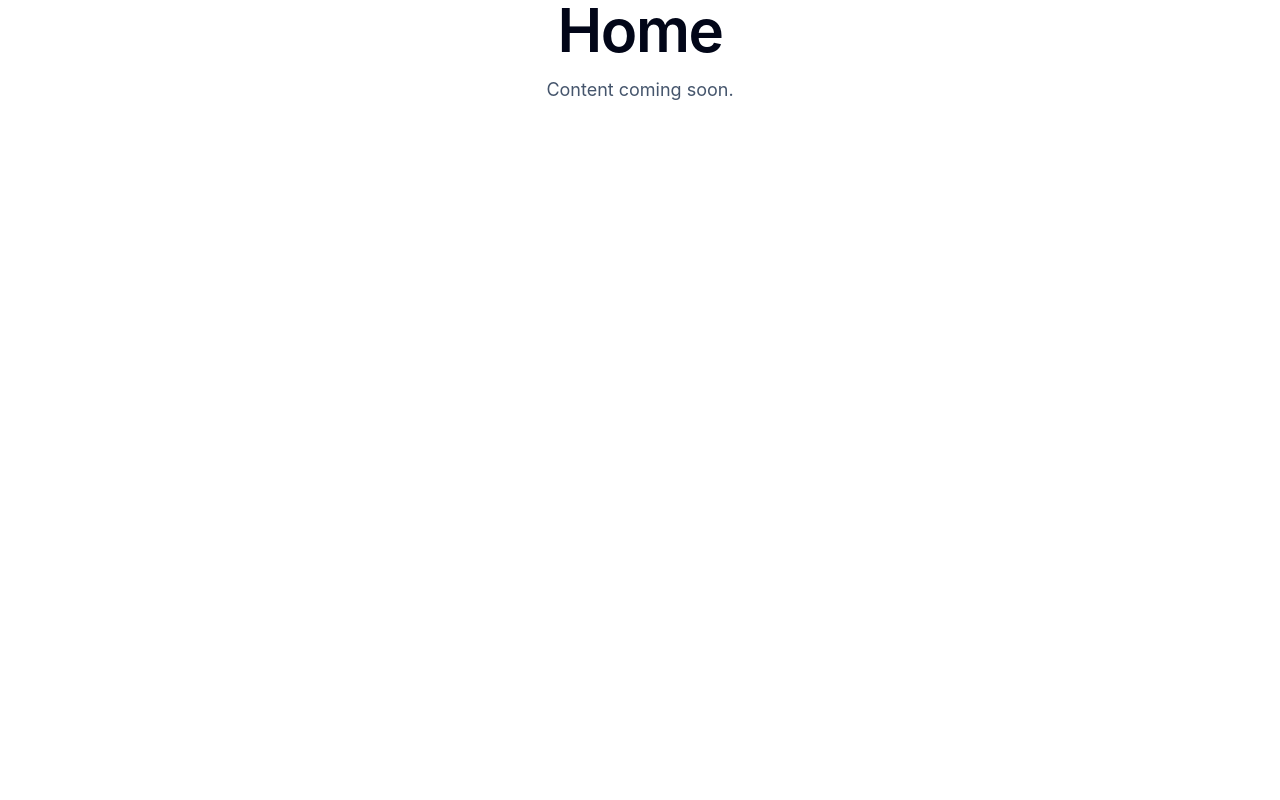
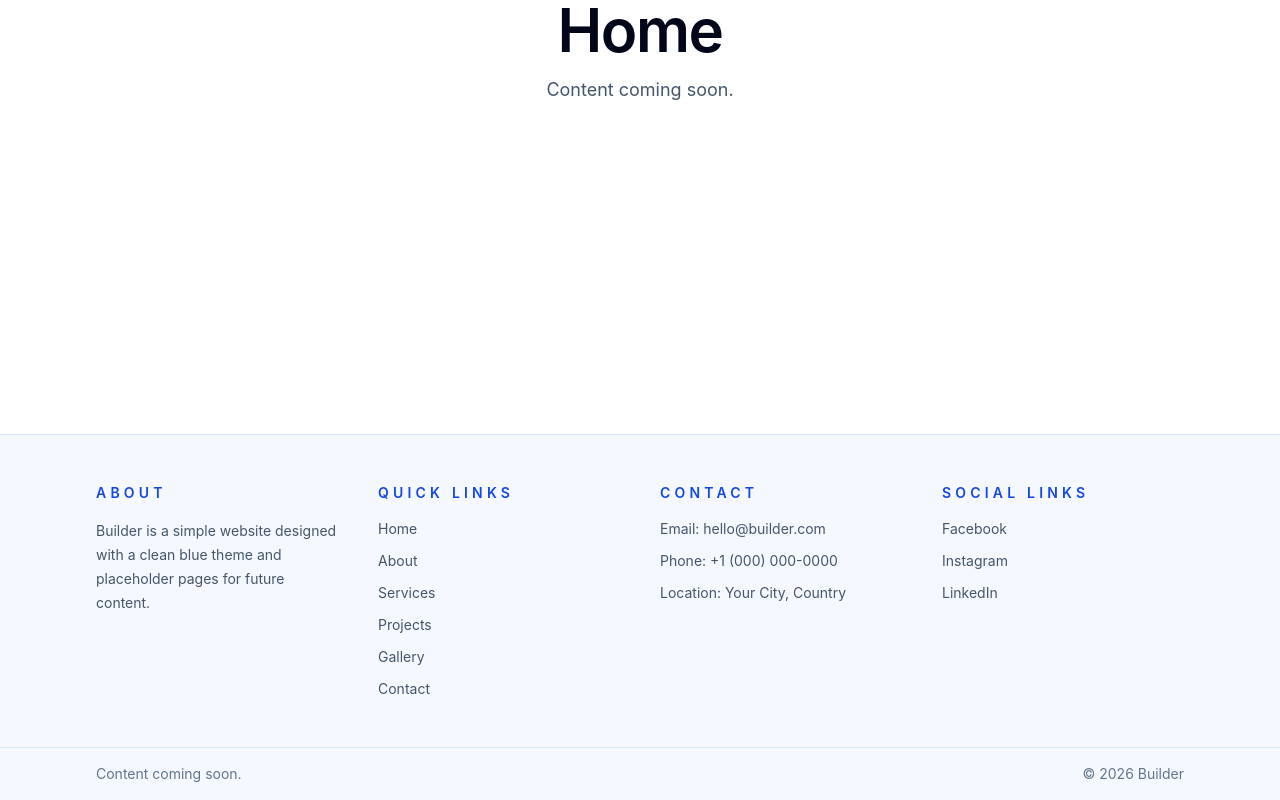
Before and after one commit to YojitSiddhant/builder-website, a Next.js app: page / in a window 1280 px wide. Shown: the part 402-1202 px from the top of the page. Before the commit the page ends 836 px from the top, so only its background shows below. Built offline with nearby package versions, Linux system fonts and the light colour scheme.

Commit message:
Add site footer

```diff
--- a/app/layout.tsx
+++ b/app/layout.tsx
@@ -1,5 +1,6 @@
 import type { Metadata } from "next";
 import "./globals.css";
+import { SiteFooter } from "@/components/site-footer";
 import { SiteHeader } from "@/components/site-header";
 
 export const metadata: Metadata = {
@@ -20,6 +21,7 @@ export default function RootLayout({
           <main className="mx-auto flex w-full max-w-6xl flex-1 flex-col px-4 pb-16 pt-8 sm:px-6 lg:px-8">
             {children}
           </main>
+          <SiteFooter />
         </div>
       </body>
     </html>
--- /dev/null
+++ b/components/site-footer.tsx
@@ -0,0 +1,84 @@
+import Link from "next/link";
+
+const quickLinks = [
+  { href: "/", label: "Home" },
+  { href: "/about", label: "About" },
+  { href: "/services", label: "Services" },
+  { href: "/projects", label: "Projects" },
+  { href: "/gallery", label: "Gallery" },
+  { href: "/contact", label: "Contact" },
+];
+
+export function SiteFooter() {
+  return (
+    <footer className="border-t border-blue-100 bg-blue-50/60">
+      <div className="mx-auto grid w-full max-w-6xl gap-10 px-4 py-12 sm:px-6 lg:grid-cols-4 lg:px-8">
+        <section>
+          <h2 className="text-sm font-semibold uppercase tracking-[0.3em] text-blue-700">
+            About
+          </h2>
+          <p className="mt-4 max-w-sm text-sm leading-6 text-slate-600">
+            Builder is a simple website designed with a clean blue theme and
+            placeholder pages for future content.
+          </p>
+        </section>
+
+        <nav aria-label="Quick Links">
+          <h2 className="text-sm font-semibold uppercase tracking-[0.3em] text-blue-700">
+            Quick Links
+          </h2>
+          <ul className="mt-4 space-y-3 text-sm text-slate-600">
+            {quickLinks.map((link) => (
+              <li key={link.href}>
+                <Link className="transition-colors hover:text-blue-700" href={link.href}>
+                  {link.label}
+                </Link>
+              </li>
+            ))}
+          </ul>
+        </nav>
+
+        <section>
+          <h2 className="text-sm font-semibold uppercase tracking-[0.3em] text-blue-700">
+            Contact
+          </h2>
+          <ul className="mt-4 space-y-3 text-sm text-slate-600">
+            <li>Email: hello@builder.com</li>
+            <li>Phone: +1 (000) 000-0000</li>
+            <li>Location: Your City, Country</li>
+          </ul>
+        </section>
+
+        <section>
+          <h2 className="text-sm font-semibold uppercase tracking-[0.3em] text-blue-700">
+            Social Links
+          </h2>
+          <ul className="mt-4 space-y-3 text-sm text-slate-600">
+            <li>
+              <a className="transition-colors hover:text-blue-700" href="#" aria-label="Facebook">
+                Facebook
+              </a>
+            </li>
+            <li>
+              <a className="transition-colors hover:text-blue-700" href="#" aria-label="Instagram">
+                Instagram
+              </a>
+            </li>
+            <li>
+              <a className="transition-colors hover:text-blue-700" href="#" aria-label="LinkedIn">
+                LinkedIn
+              </a>
+            </li>
+          </ul>
+        </section>
+      </div>
+
+      <div className="border-t border-blue-100">
+        <div className="mx-auto flex w-full max-w-6xl flex-col gap-2 px-4 py-4 text-sm text-slate-500 sm:flex-row sm:items-center sm:justify-between sm:px-6 lg:px-8">
+          <p>Content coming soon.</p>
+          <p>&copy; 2026 Builder</p>
+        </div>
+      </div>
+    </footer>
+  );
+}
```
